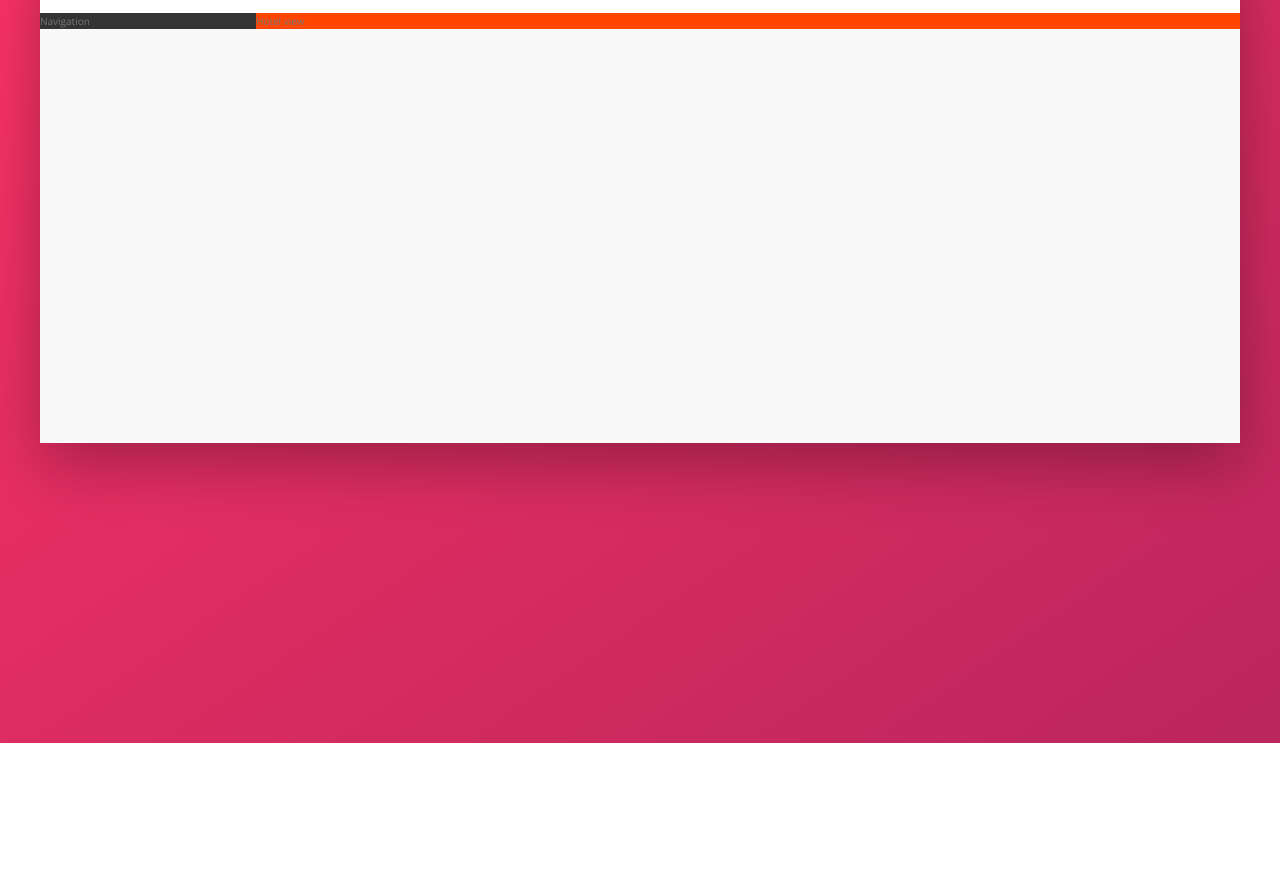
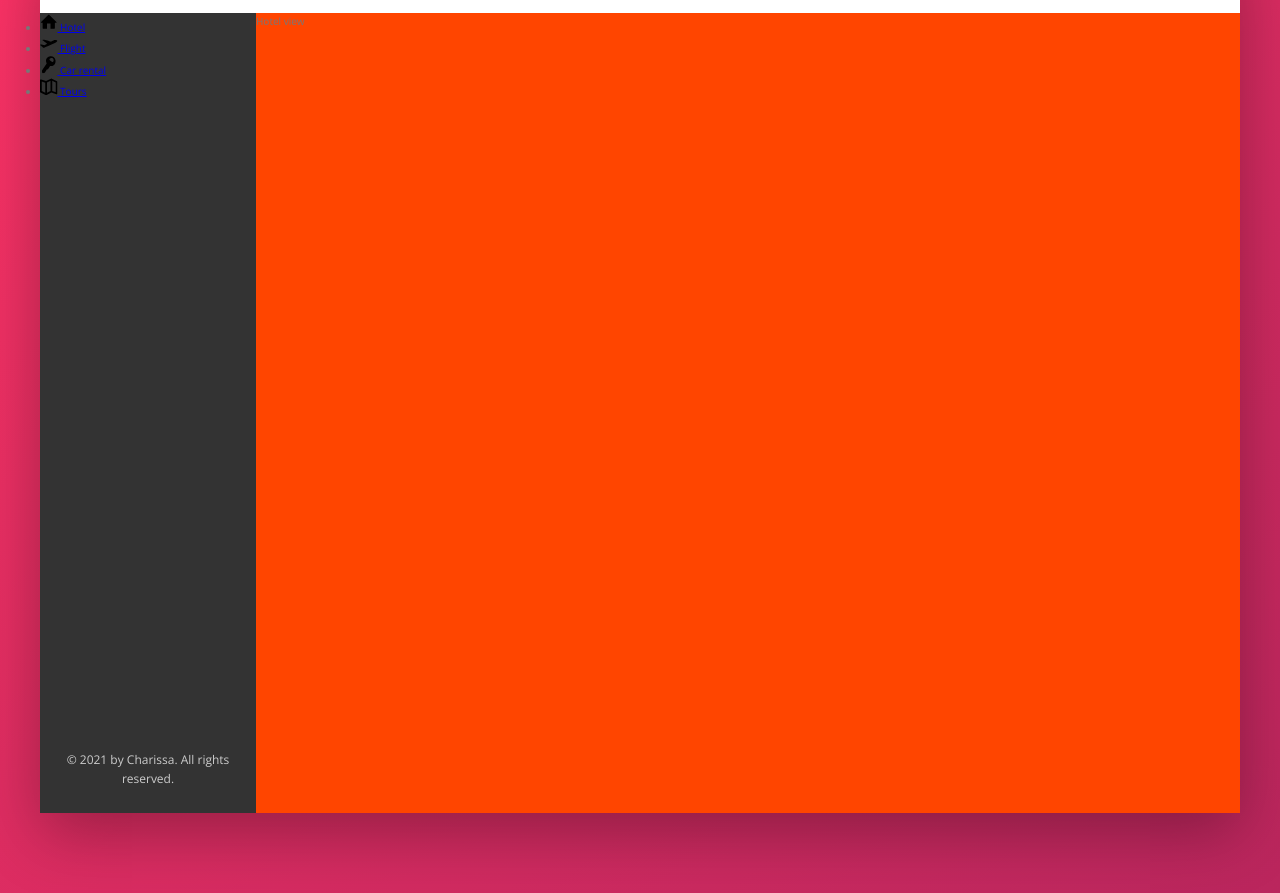
Before and after one commit to chawissa/trillo, a website: page index.html in a window 1280 px wide. Shown: the part 137-1030 px from the top of the page. Before the commit the page ends 880 px from the top, so only its background shows below. Drawn offline with nearby package versions, Linux system fonts and the light colour scheme.

Commit message:
Navigation setup

```diff
--- a/index.html
+++ b/index.html
@@ -56,7 +56,45 @@
       </header>
 
       <div class="content">
-        <nav class="sidebar">Navigation</nav>
+        <nav class="sidebar">
+          <ul class="side-nav">
+            <li class="side-nav__item">
+              <a href="#" class="side-nav__link">
+                <svg class="side-nav__icon">
+                  <use xlink:href="img/sprite.svg#icon-home"></use>
+                </svg>
+                <span>Hotel</span>
+              </a>
+            </li>
+            <li class="side-nav__item">
+              <a href="#" class="side-nav__link">
+                <svg class="side-nav__icon">
+                  <use xlink:href="img/sprite.svg#icon-aircraft-take-off"></use>
+                </svg>
+                <span>Flight</span>
+              </a>
+            </li>
+            <li class="side-nav__item">
+              <a href="#" class="side-nav__link">
+                <svg class="side-nav__icon">
+                  <use xlink:href="img/sprite.svg#icon-key"></use>
+                </svg>
+                <span>Car rental</span>
+              </a>
+            </li>
+            <li class="side-nav__item">
+              <a href="#" class="side-nav__link">
+                <svg class="side-nav__icon">
+                  <use xlink:href="img/sprite.svg#icon-map"></use>
+                </svg>
+                <span>Tours</span>
+              </a>
+            </li>
+          </ul>
+
+          <div class="legal">&copy; 2021 by Charissa. All rights reserved.</div>
+        </nav>
+
         <main class="hotel-view">Hotel view</main>
       </div>
     </div>
--- a/sass/_components.scss
+++ b/sass/_components.scss
@@ -114,3 +114,27 @@
     margin-right: 1rem;
   }
 }
+
+// ------------------------- //
+// SIDE NAV
+.side-nav {
+  &__item {
+  }
+
+  &__link {
+  }
+
+  &__icon {
+    width: 1.75rem;
+    height: 1.75rem;
+  }
+}
+
+// ------------------------- //
+// LEGAL TEXT
+.legal {
+  font-size: 1.2rem;
+  color: var(--color-gray-light-4);
+  text-align: center;
+  padding: 2.5rem;
+}
--- a/sass/_layout.scss
+++ b/sass/_layout.scss
@@ -26,11 +26,17 @@
   background-color: var(--color-gray-dark-1);
 
   flex: 0 0 18%;
+
+  display: flex;
+  flex-direction: column;
+  justify-content: space-between;
 }
 
 .hotel-view {
   background-color: #fff;
+
   background-color: orangered;
+  height: 80rem;
 
   flex: 1;
 }
```
Also changed, not shown: css/style.css.
